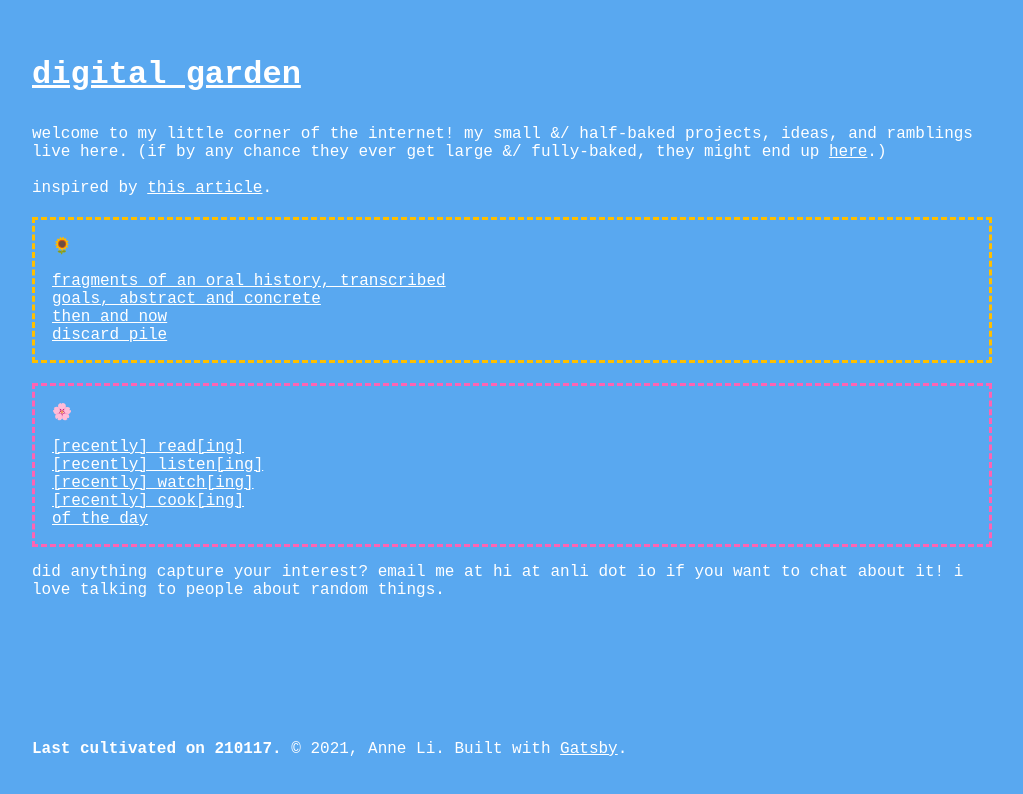
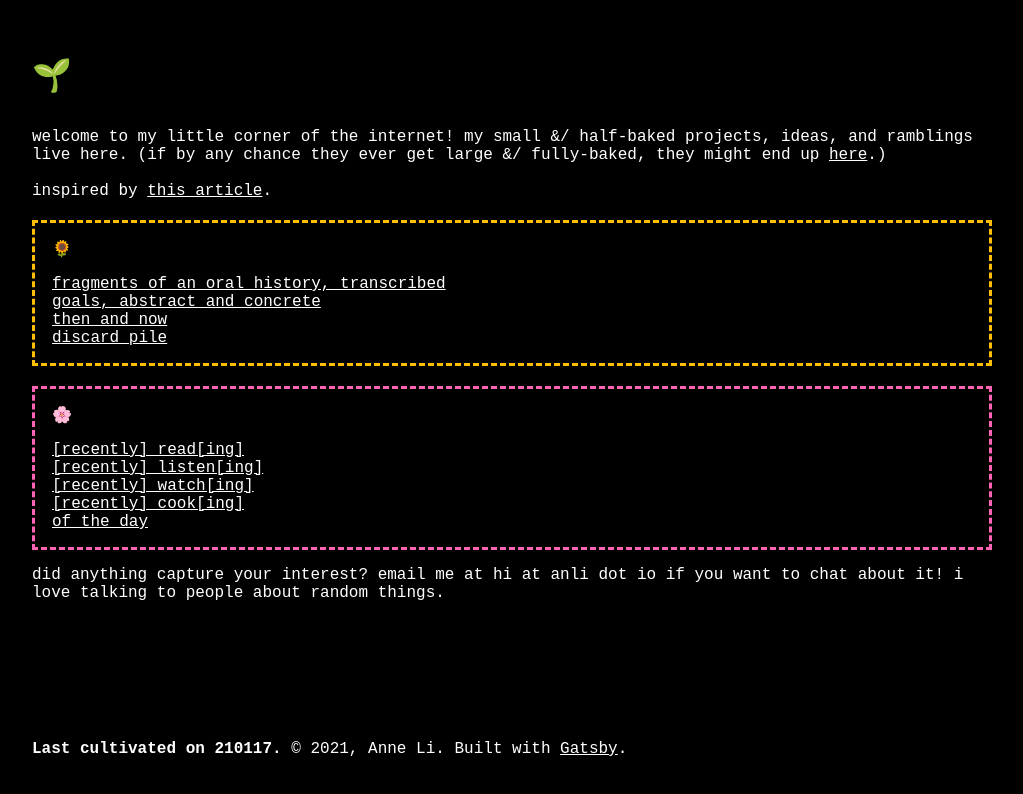
Before and after one commit to fibanneacci/digital-garden, a Gatsby site: page / in a window 1280 px wide. Shown: the whole page, without its empty margins (128-1151 px from the left). Built offline with nearby package versions, Linux system fonts and the light colour scheme; Gatsby itself is replaced by a stand-in of ours.

Commit message:
new look!

```diff
--- a/gatsby-config.js
+++ b/gatsby-config.js
@@ -1,6 +1,6 @@
 module.exports = {
   siteMetadata: {
-    title: `anne's digital garden`,
+    title: `anne's digital garden 🌱`,
     description: `home to my small &/ half-baked projects`,
     author: `@gatsbyjs`,
   },
--- a/src/components/header.js
+++ b/src/components/header.js
@@ -4,7 +4,7 @@ import React from "react"
 
 const Header = ({ siteTitle }) => (
   <header style={{ padding: `3rem 0 1rem 0` }}> {/* TODO: styling */}
-    <Link style={{ fontSize: `2rem`, fontWeight: `bold` }} to="/">digital garden</Link>
+    <Link style={{ fontSize: `2rem`, fontWeight: `bold`, textDecoration: 'none' }} to="/">🌱</Link>
   </header>
 )
 
--- a/src/styles/index.scss
+++ b/src/styles/index.scss
@@ -1,5 +1,5 @@
 * {
-    background-color: #59a8f0;
+    background-color: #000000;
     font-family: monospace, system-ui;
     color: #ffffff;
 }
```
